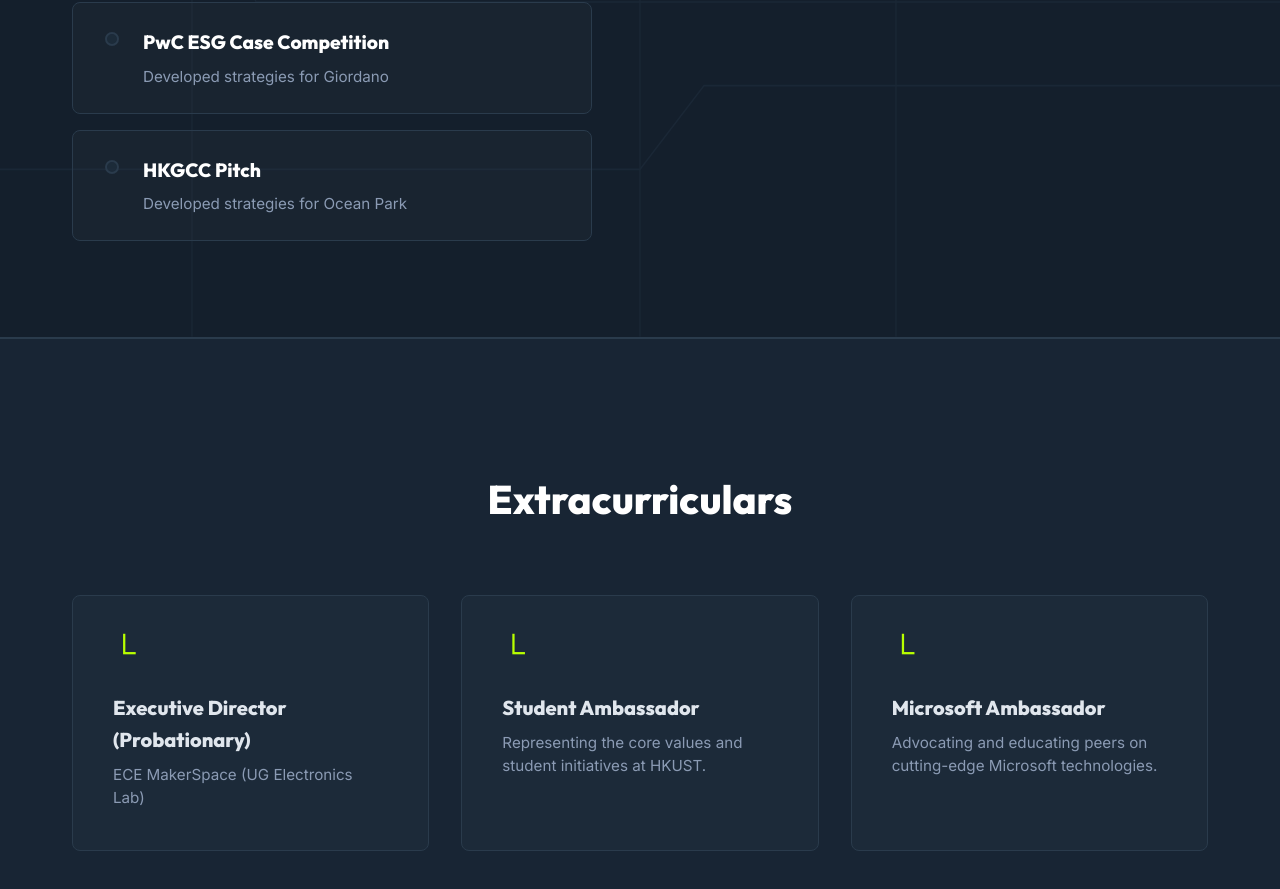
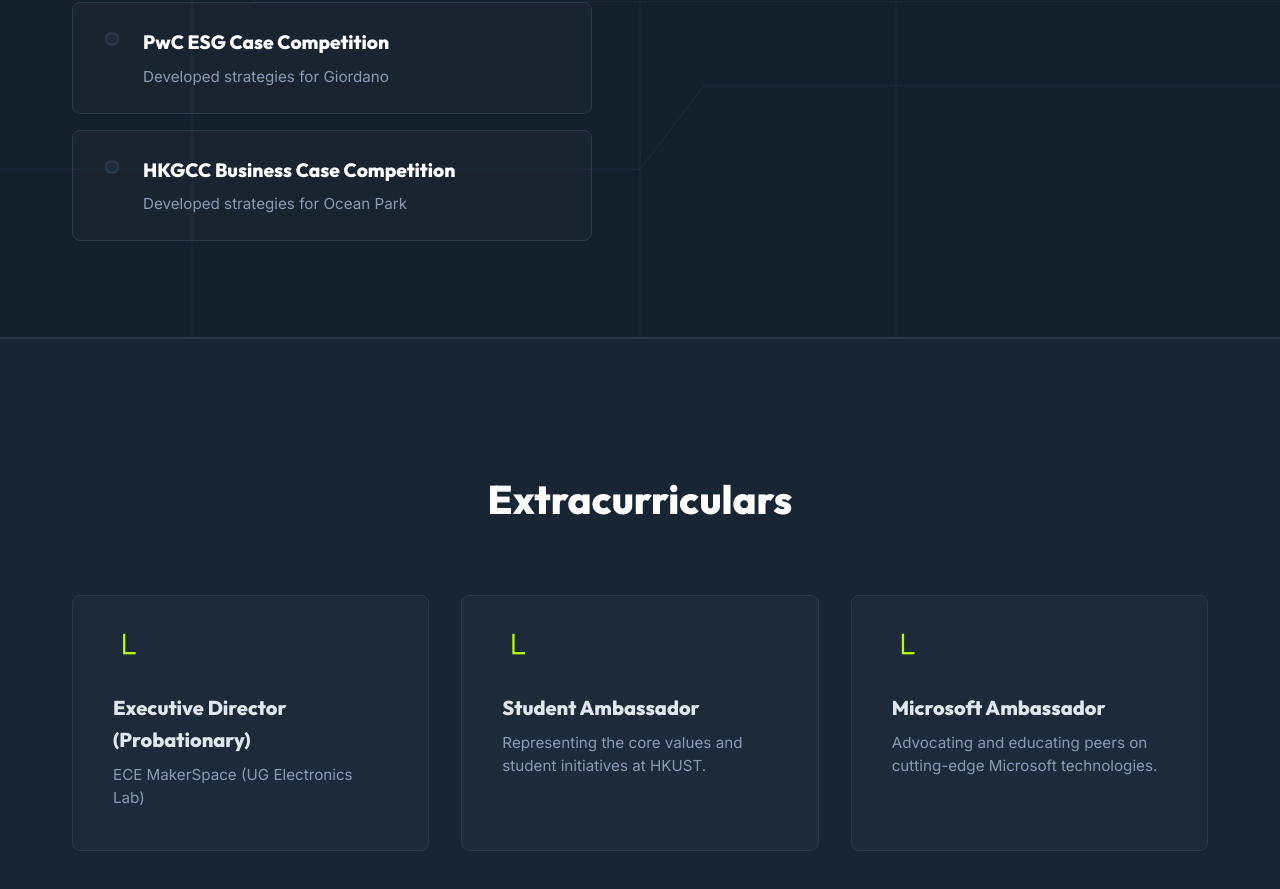
Before and after one commit to oak-23/portfolio, a React (Vite) app: page / in a window 1280 px wide. Shown: the part 2759-3648 px from the top of the page. Built offline with nearby package versions, Linux system fonts and the light colour scheme.

Commit message:
Change to hkgcc

```diff
--- a/src/components/ExperienceMap.tsx
+++ b/src/components/ExperienceMap.tsx
@@ -15,8 +15,8 @@
         'hkust-humanities': ['python', 'sql', 'office', 'report'],
         'just-b': ['product', 'pitching', 'social'],
         'tedx': ['public', 'collaboration', 'social'],
-        'pwc': ['process', 'pitching', 'report'],
-        'hkgcc': ['negotiation', 'pitching', 'product']
+        'pwc': ['process', 'pitching', 'report', 'product'],
+        'hkgcc': ['process', 'pitching', 'product', 'report']
     };
 
     const activeSkills = activeProject ? projectSkillsMap[activeProject] || [] : [];
--- a/src/components/Projects.tsx
+++ b/src/components/Projects.tsx
@@ -33,7 +33,7 @@
             title: "Strategic Problem Solving",
             items: [
                 { id: 'pwc', title: 'PwC ESG Case Competition', desc: 'Developed strategies for Giordano' },
-                { id: 'hkgcc', title: 'HKGCC Pitch', desc: 'Developed strategies for Ocean Park' }
+                { id: 'hkgcc', title: 'HKGCC Business Case Competition', desc: 'Developed strategies for Ocean Park' }
             ]
         }
     ];
```
